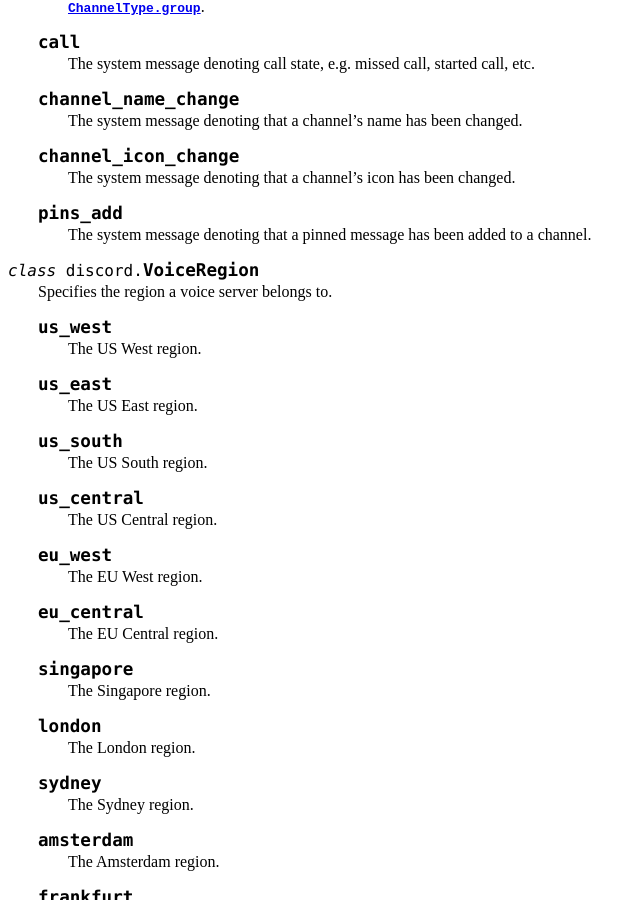
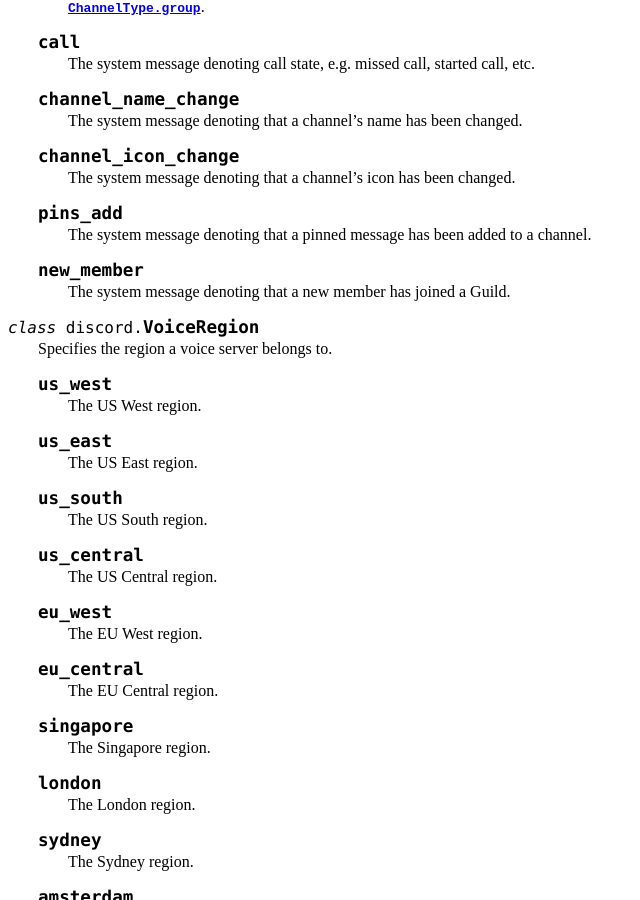
Before and after one commit to spartacus0816/dsbot, a Sphinx documentation site: the page built from docs/api.rst, in a window 1280 px wide and 900 px high, scrolled down 11191 px. Shown: the whole window, without its empty margins (0-640 px from the left). Built offline with Sphinx 7.4.7, drawn with Linux system fonts in a browser that asks for light colours.

Commit message:
Add documentation for new_member system messages

```diff
--- a/docs/api.rst
+++ b/docs/api.rst
@@ -682,6 +682,10 @@
     .. attribute:: pins_add
 
         The system message denoting that a pinned message has been added to a channel.
+
+    .. attribute:: new_member
+
+        The system message denoting that a new member has joined a Guild.
 
 .. class:: VoiceRegion
 
```
